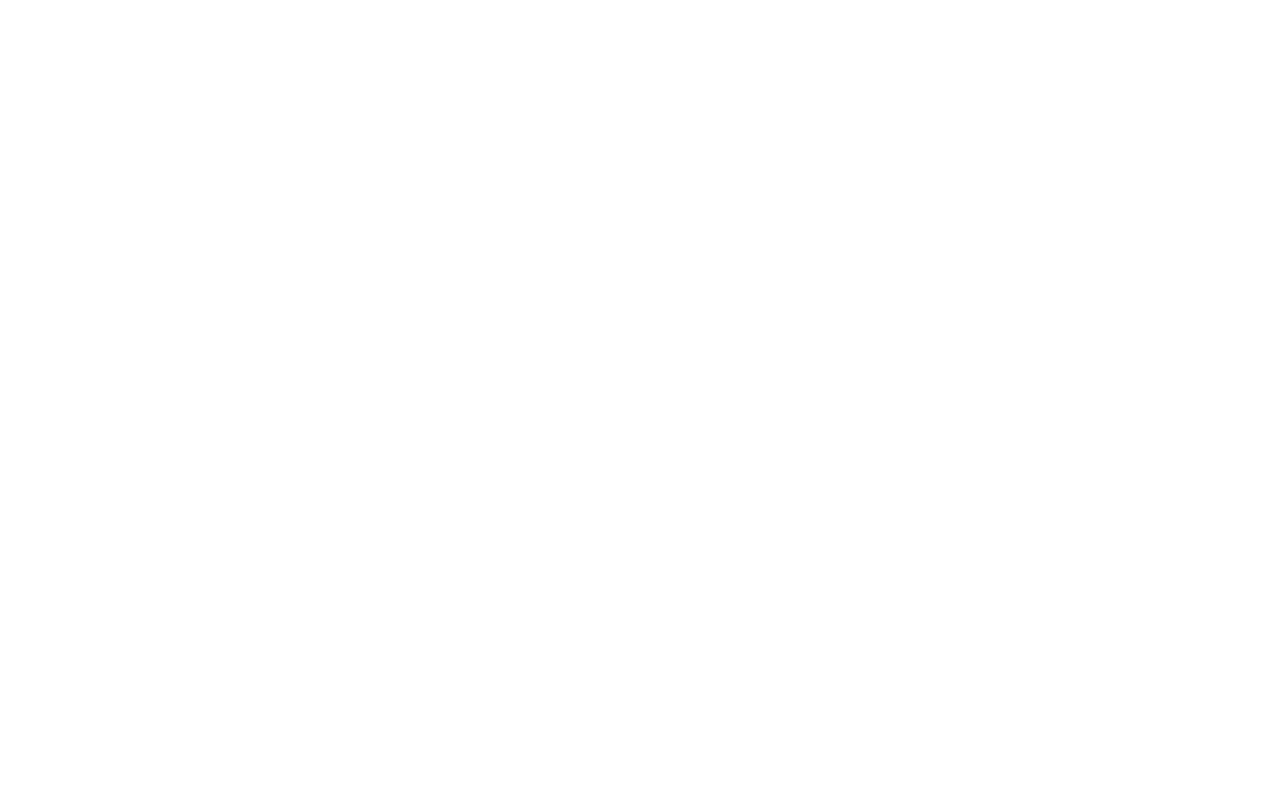
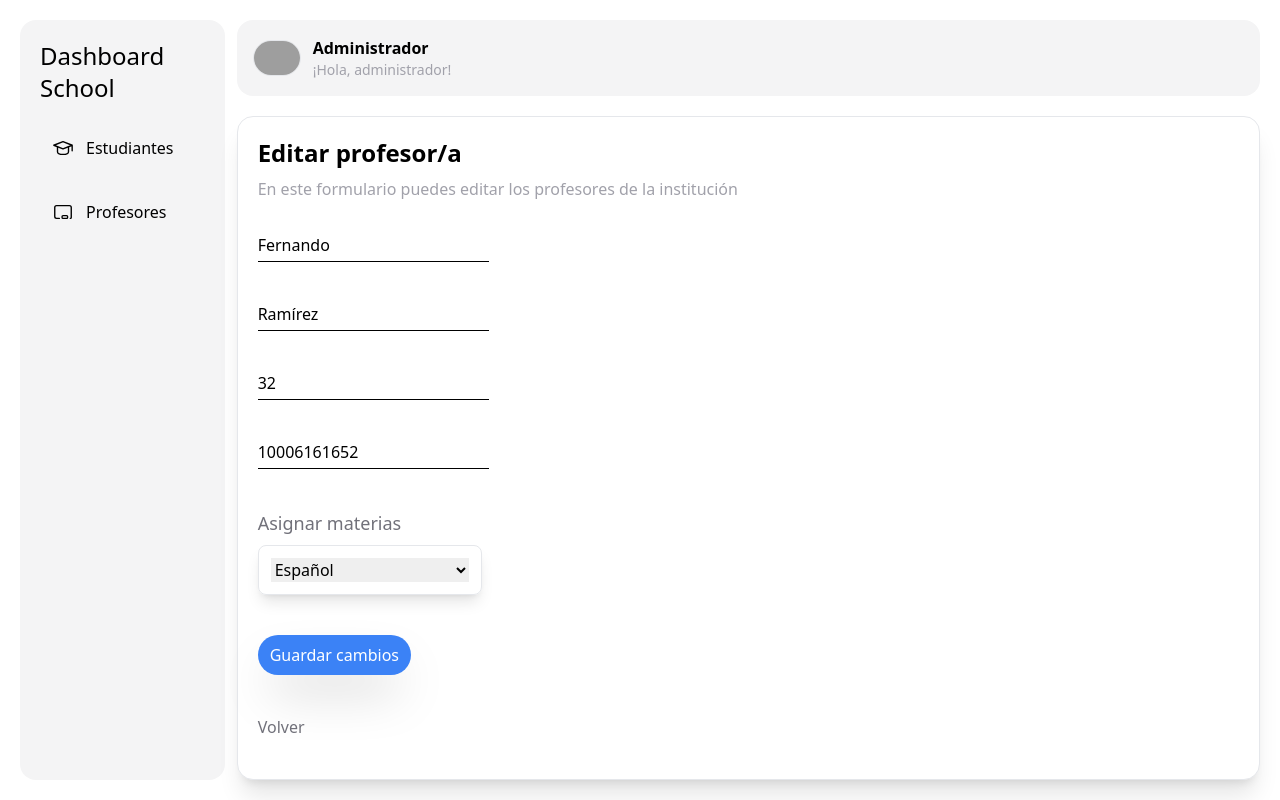
Before and after one commit to Clavijomo/school-project-react, a React (Vite) app: page /edit-teacher/1 in a window 1280 px wide. Before the commit this address had no page. Built offline with nearby package versions, Linux system fonts and the light colour scheme; grey boxes are pictures that could not be loaded.

Commit message:
feat: Nueva funcionalidad para editar profesores

```diff
--- a/src/App.jsx
+++ b/src/App.jsx
@@ -17,6 +17,7 @@
             <Route path="/create-student" element={<CreateStudent/>} />
             <Route path="/create-teacher" element={<CreateTeacher/>} />
             <Route path="/edit-student/:id" element={<CreateStudent/>} />
+            <Route path="/edit-teacher/:id" element={<CreateTeacher/>} />
           </Route>
         </Routes>
       </BrowserRouter>
--- a/src/app/Teacher.jsx
+++ b/src/app/Teacher.jsx
@@ -1,5 +1,6 @@
 import React from 'react'
 import { useDispatch } from 'react-redux';
+import { Link } from 'react-router-dom';
 import {deleteTeacher} from "../features/ListTeachers";
 
 const Teacher = ({teacher}) => {
@@ -18,7 +19,11 @@
         </div>
       </div>
       <div className="flex gap-2">
-        <button className="bg-blue-500 text-white rounded-full flex px-2 py-2 items-center justify-center text-sm">Editar</button>
+        <Link
+          to={`/edit-teacher/${id}`}
+          className="bg-blue-500 text-white rounded-full flex px-2 py-2 items-center justify-center text-sm">
+          Editar
+        </Link>
         <button
           onClick={() => handleDelete(id)}
           className="bg-red-500 text-white rounded-full flex px-2 py-2 items-center justify-center text-sm">
--- a/src/data/listTeachers.js
+++ b/src/data/listTeachers.js
@@ -5,6 +5,8 @@
     apellido: "Ramírez",
     edad: 32,
     direccion: "Carrera 18 no. 1f-21",
+    materias: 4,
+    identificacion: "10006161652",
     telefono: "314-4474613",
   },
   {
@@ -13,6 +15,8 @@
     apellido: "Álvarez",
     edad: 10,
     direccion: "Calle 6 no. 1D Bis",
+    materias: 2,
+    identificacion: "12026161622",
     telefono: "123456",
   },
   {
@@ -21,6 +25,8 @@
     apellido: "López",
     edad: 16,
     direccion: "cra 124--5443",
+    identificacion: "10207131452",
+    materias: 3,
     telefono: "310233404",
   }
 ]
--- a/src/features/ListTeachers.jsx
+++ b/src/features/ListTeachers.jsx
@@ -18,9 +18,21 @@
           state.splice(state.indexOf(teacherFound), 1);
         }
       }
+    },
+    editTeacher: (state, action) => {
+      const {id, nombre, apellido, direccion, edad, telefono, materias} = action.payload;
+      const foundTeacher = state.find(teacher => teacher.id === id);
+      if(foundTeacher) {
+        foundTeacher.nombre = nombre;
+        foundTeacher.apellido = apellido;
+        foundTeacher.direccion = direccion;
+        foundTeacher.edad = edad;
+        foundTeacher.telefono = telefono;
+        foundTeacher.materias = materias;
+      }
     }
   }
 });
 
-export const {addTeacher, deleteTeacher} = teacherSlice.actions;
+export const {addTeacher, deleteTeacher, editTeacher} = teacherSlice.actions;
 export default teacherSlice.reducer;
--- a/src/pages/CreateTeacher.jsx
+++ b/src/pages/CreateTeacher.jsx
@@ -1,11 +1,15 @@
-import React, { useState } from 'react'
-import { useDispatch } from 'react-redux';
-import { Link, useNavigate } from 'react-router-dom';
+import React, { useEffect, useState } from 'react'
+import { useDispatch, useSelector } from 'react-redux';
+import { Link, useNavigate, useParams } from 'react-router-dom';
 import {v4 as uuid} from "uuid";
 import asignatures from '../data/listAsignatures';
-import { addTeacher } from '../features/ListTeachers';
+import teachers from '../data/listTeachers';
+import { addTeacher, editTeacher } from '../features/ListTeachers';
+import { searchArray } from '../helpers/SearchValueArray';
 
 export const CreateTeacher = () => {
+  const params = useParams();
+  const listTeachers = useSelector(state => state.teachers);
   const [teacher, setTeacher] = useState({
     nombre: '',
     apellido: '',
@@ -21,32 +25,42 @@
       ...teacher,
       [e.target.name]: e.target.value,
     });
+    console.log(teacher);
   }
+
+  useEffect(() => {
+    const userEdit = searchArray(params.id, listTeachers);
+    setTeacher(userEdit);
+  }, []);
 
   const handleSubmit = e => {
     e.preventDefault();
+    if(params.id) {
+      dispatch(editTeacher(teacher));
+    } else {
       dispatch(addTeacher({
         ...teacher,
         id: uuid()
       }));
+    }
     navigate('/teachers');
     return;
   }
 
-  const handleCheckbox = e => {
-    let newTeacher = teacher;
+  const handleSelect = e => {
     if(e.target.value) {
-      newTeacher.materias = Number(e.target.value);
-      setTeacher(newTeacher);
-      console.log(newTeacher);
+      setTeacher({
+        ...teacher,
+        materias: Number(e.target.value)
+      })
     }
   }
 
   return (
     <div className="bg-white border h-full p-5 shadow-xl rounded-2xl">
       <div className="space-y-2">
-        <h1 className="text-2xl font-semibold">Crear nuevo/a profesor/a</h1>
-        <p className="text-zinc-400">En este formulario puedes crear los profesores de la institución</p>
+        <h1 className="text-2xl font-semibold">{params.id ? 'Editar profesor/a' : 'Crear nuevo/a profesor/a'}</h1>
+        <p className="text-zinc-400">En este formulario puedes {params.id ? 'editar' : 'crear'} los profesores de la institución</p>
       </div>
       <form onSubmit={handleSubmit} className="mt-8 space-y-10">
         <input
@@ -56,6 +70,7 @@
           type="text"
           placeholder="Nombre"
           onChange={handleChange}
+          value={teacher.nombre}
         />
         <input
           required
@@ -64,6 +79,7 @@
           type="text"
           placeholder="Apellido"
           onChange={handleChange}
+          value={teacher.apellido}
         />
         <input
           required
@@ -72,6 +88,7 @@
           type="number"
           placeholder="Edad"
           onChange={handleChange}
+          value={teacher.edad}
         />
         <input
           required
@@ -80,13 +97,16 @@
           type="number"
           placeholder="No. identificación"
           onChange={handleChange}
+          value={teacher.identificacion}
         />
         <div className="flex flex-col gap-2">
           <h1 className="text-center md:text-left text-lg text-zinc-500">Asignar materias</h1>
           <div className="flex flex-wrap gap-y-3 items-center md:gap-5 border shadow-lg w-full md:w-max p-3 rounded-lg">
+            {params.id &&
               <select
                 required
-              onChange={handleCheckbox}
+                onChange={handleSelect}
+                value={teacher.materias > 0 && teacher.materias}
                 name="materias">
                   <option value="">-- Seleccionar materia --</option>
                 {asignatures && asignatures.map(asignature => (
@@ -99,12 +119,13 @@
                   </option>
                 ))}
               </select>
+            }
           </div>
         </div>
         <input
           className="bg-blue-500 w-full md:w-max rounded-md  py-2 px-3 text-white md:rounded-full shadow-2xl"
           type="submit"
-          value="Crear profesor"
+          value={params.id ? 'Guardar cambios' : 'Crear profesor'}
         />
         <Link
           className="block text-zinc-500"
```
Lines whose indentation alone changed are shown as unchanged.
